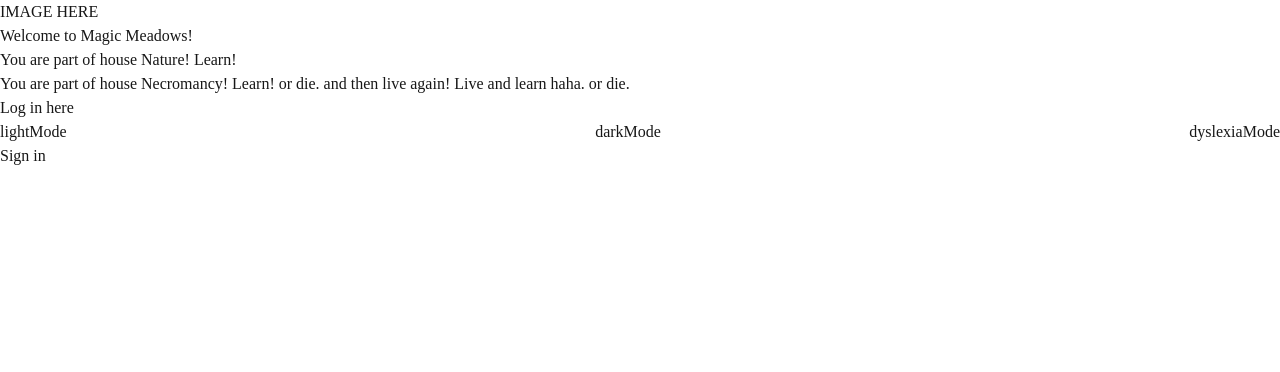
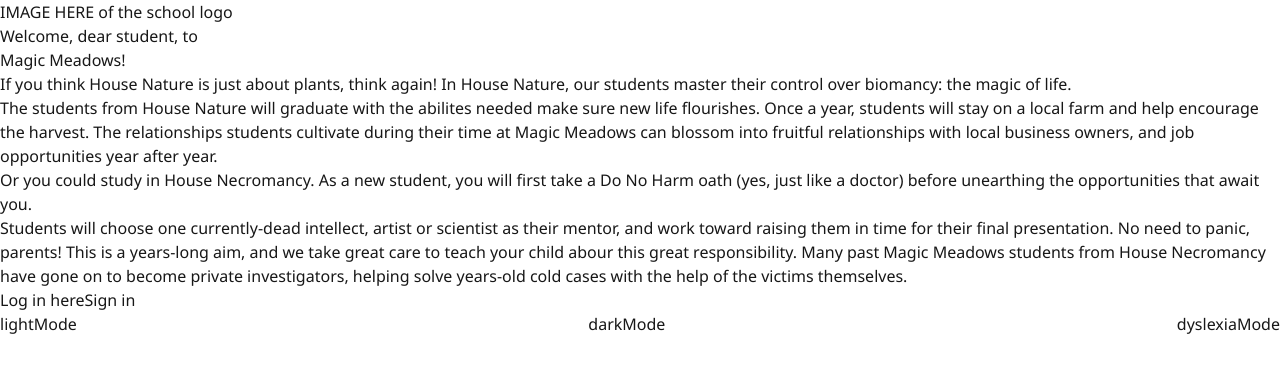
Before and after one commit to az-m/week12-assignment, a Next.js app: page / in a window 1280 px wide. Shown: the top 372 px of the page. Built offline with nearby package versions, Linux system fonts and the light colour scheme; no server answers.

Commit message:
copy: welcome page text

```diff
--- a/package.json
+++ b/package.json
@@ -10,6 +10,7 @@
   },
   "dependencies": {
     "@clerk/nextjs": "^6.24.0",
+    "@gsap/react": "^2.1.2",
     "next": "15.3.4",
     "pg": "^8.16.3",
     "react": "^19.0.0",
--- a/src/app/globals.css
+++ b/src/app/globals.css
@@ -27,7 +27,6 @@ Footer (#412234)
   --font-mono: var(--font-geist-mono);
 }
 
-
 @media (prefers-color-scheme: dark) {
   :root {
     --background: #0a0a0a;
@@ -39,7 +38,7 @@ body {
   background: var(--background);
   color: var(--foreground);
 
-  font-family: OpenDyslexic;
+  font-family: var(--font-noto-sans);
   /* font-family: var(--font-noto-sans); */
 }
 
--- a/src/app/layout.js
+++ b/src/app/layout.js
@@ -6,6 +6,10 @@ import { ClerkProvider } from "@clerk/nextjs";
 import Header from "@/components/Header"; //using it as the footer for now - can be renamed in future
 import { SignedIn } from "@clerk/nextjs"; //importing this to conditionally render the footer on the welcome page
 import { Providers } from "@/Providers";
+import gsap from "gsap";
+import { useGSAP } from "@gsap/react";
+
+gsap.registerPlugin(useGSAP); // register the hook to avoid React version discrepancies
 
 // FONT SETUP
 const OpenDyslexic = localFont({
--- a/src/app/page.js
+++ b/src/app/page.js
@@ -1,11 +1,5 @@
-
 import ThemeButton from "@/components/ThemeButton";
-
-
-
-
 import { SignInButton } from "@clerk/nextjs";
-
 
 export default function HomePage() {
   return (
@@ -23,22 +17,46 @@ export default function HomePage() {
 
     <>
       <div className="schoolLogo">
-        <h1>IMAGE HERE</h1>
+        <h1>IMAGE HERE of the school logo</h1>
       </div>
-      <div className="schoolIntro"> Welcome to Magic Meadows!</div>
-      <div className="natureIntro"> You are part of house Nature! Learn!</div>
+      <div className="schoolIntro">
+        {" "}
+        <p>Welcome, dear student, to</p>
+        <p>Magic Meadows!</p>
+      </div>
+      <div className="natureIntro">
+        If you think House Nature is just about plants, think again! In House
+        Nature, our students master their control over biomancy: the magic of
+        life.
+        <p>
+          The students from House Nature will graduate with the abilites needed
+          make sure new life flourishes. Once a year, students will stay on a
+          local farm and help encourage the harvest. The relationships students
+          cultivate during their time at Magic Meadows can blossom into fruitful
+          relationships with local business owners, and job opportunities year
+          after year.
+        </p>
+      </div>
       <div className="necromancyIntro">
-        You are part of house Necromancy! Learn! or die. and then live again!
-        Live and learn haha. or die.
+        Or you could study in House Necromancy. As a new student, you will first
+        take a Do No Harm oath (yes, just like a doctor) before unearthing the
+        opportunities that await you.
+        <p>
+          Students will choose one currently-dead intellect, artist or scientist
+          as their mentor, and work toward raising them in time for their final
+          presentation. No need to panic, parents! This is a years-long aim, and
+          we take great care to teach your child abour this great
+          responsibility. Many past Magic Meadows students from House Necromancy
+          have gone on to become private investigators, helping solve years-old
+          cold cases with the help of the victims themselves.{" "}
+        </p>
       </div>
 
-      <div className="logIn">Log in here</div>
-      <ThemeButton />
-
       <div className="logIn">
+        Log in here
         <SignInButton />
       </div>
-
+      <ThemeButton />
     </>
   );
 }
--- a/src/app/sign-up/[[...sign-up]]/page.js
+++ b/src/app/sign-up/[[...sign-up]]/page.js
@@ -1,5 +1,4 @@
 import { SignUp } from "@clerk/nextjs";
-// import { db } from "@/utils/dbConnection";
 
 export default async function SignUpPage() {
   return (
--- a/src/components/Navbar.js
+++ b/src/components/Navbar.js
@@ -1,22 +1,16 @@
 import Link from "next/link";
 
 export default function Navbar() {
-    return(
+  return (
     <>
-
-
       <div>
-                <Link href={"/"}>School</Link>
-
+        <Link href={"/pet"}>Pet</Link>
+        <Link href={"/chat"}>Message</Link>
         <div className="">
-                    <Link href={"/"}>HomePage</Link>
+          <Link href={"/profile"}>Profile</Link>
           {/* <Link href={"/Feeds"}>Feeds</Link> */}
         </div>
-
-
-
-
       </div>
     </>
-    )
+  );
 }
```
Also changed, not shown: 1 other file (tests, documents, lock files or other folders). Lines whose indentation alone changed are shown as unchanged.
